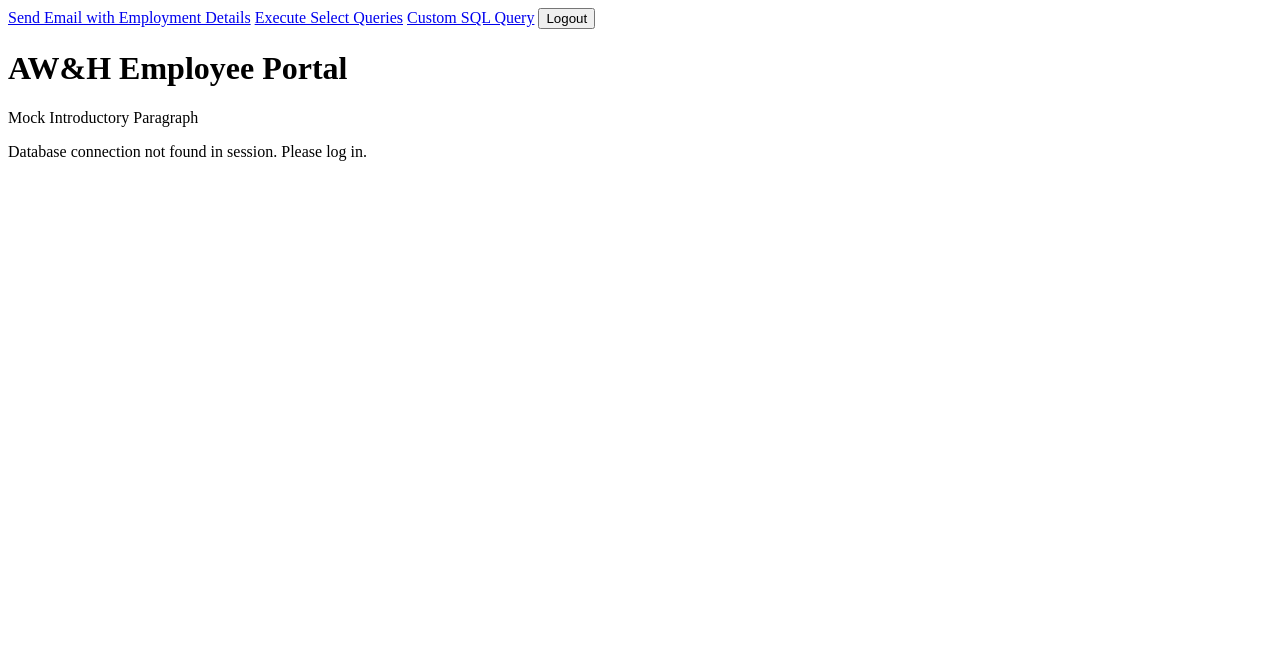
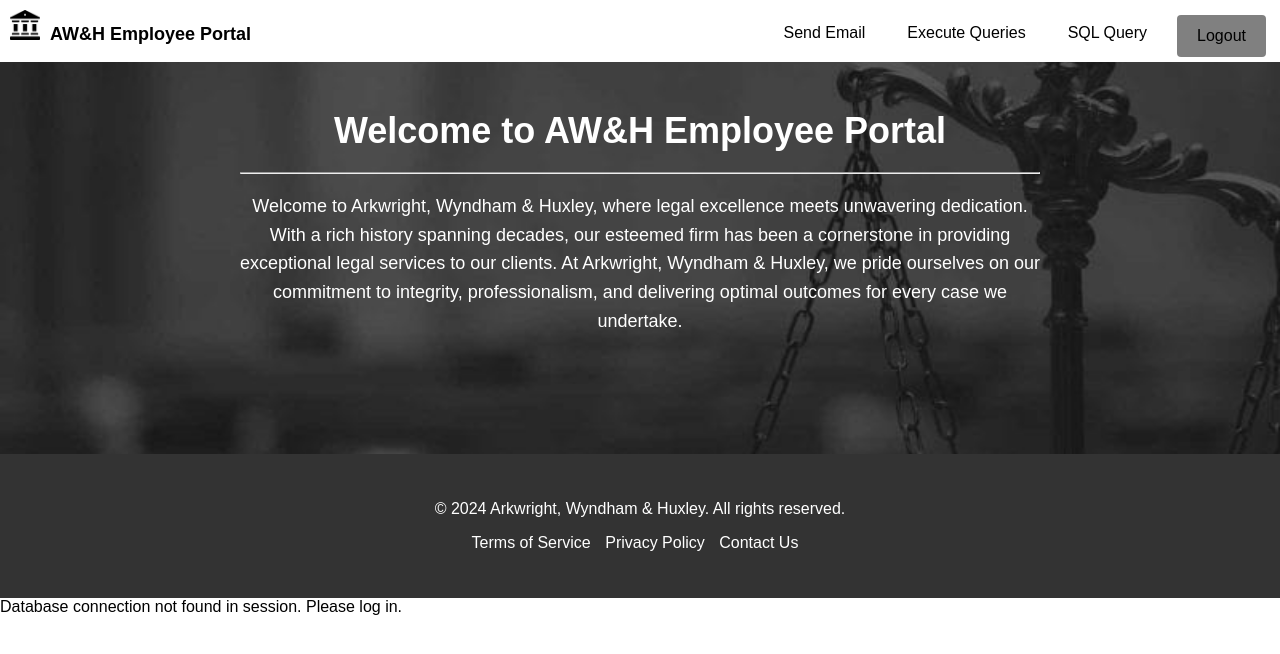
Before and after one commit to jayngl/AW-H-Employee-Portal, a PHP site: page / in a window 1280 px wide. Shown: the top 654 px of the page. Run offline with PHP 8.4, Linux system fonts and the light colour scheme.

Commit message:
Update Index.php

```diff
--- a/Index.php
+++ b/Index.php
@@ -3,17 +3,63 @@
 <head>
     <meta charset="UTF-8">
     <meta name="viewport" content="width=device-width, initial-scale=1.0">
+    <link rel="stylesheet" href="indexstyle.css">
+    <link rel="icon" href="court.png">
     <title>AW&H Portal</title>
-    <?php include 'menu.php'; ?>
 </head>
 <body>
 
-<h1>AW&H Employee Portal</h1>
+<header class="navbar">
+
+    <h1 class="logo" > <img src="court.png" alt="">AW&H Employee Portal </h1>
+    <nav>
+        <ul class="nav-links">
+            <li><a href="sendingemails.php">Send Email</a></li>
+            <li><a href="Queries.php">Execute Queries</a></li>
+            <li><a href="custom_sql.php">SQL Query</a></li>
+            <li><button onclick="confirmLogout()">Logout</button></li>
+        </ul>
+    </nav>
+</header>
+<section class="hero">
+    <div class="hero-content">
+        <h2>Welcome to AW&H Employee Portal</h2>
+        <hr>
+        <p>Welcome to Arkwright, Wyndham & Huxley,
+            where legal excellence meets unwavering dedication.
+            With a rich history spanning decades,
+            our esteemed firm has been a cornerstone in providing
+            exceptional legal services to our clients. At Arkwright, Wyndham & Huxley,
+            we pride ourselves on our commitment to integrity, professionalism,
+            and delivering optimal outcomes for every case we undertake.</p>
+    </div>
+</section>
+
+<footer class="footer">
+    <div class="footer-content">
+        <p>&copy; 2024 Arkwright, Wyndham & Huxley. All rights reserved.</p>
+        <ul class="footer-links">
+            <li><a href="#">Terms of Service</a></li>
+            <li><a href="#">Privacy Policy</a></li>
+            <li><a href="#">Contact Us</a></li>
+        </ul>
+    </div>
+</footer>
+
+
+<script>
+function confirmLogout() {
+    let confirmationText = "Are you sure you want to logout?";
+    if (confirm(confirmationText)) {
+        //  if user clicked OK in the confirmation dialog
+        // Perform the logout action
+        window.location.href = "MajorProjectLogout.php";
+    }
+}
+</script>
 
 
 
-
-<p>Mock Introductory Paragraph</p>
 
 <?php
 session_start();
@@ -22,6 +68,7 @@ session_start();
 if (isset($_SESSION["db_connection"])) {
     $connection = $_SESSION["db_connection"];
 
+    // You can use $connection here for database operations
 } else {
     // Handle the case where $_SESSION["db_connection"] is not set
     echo "Database connection not found in session. Please log in.";
```
